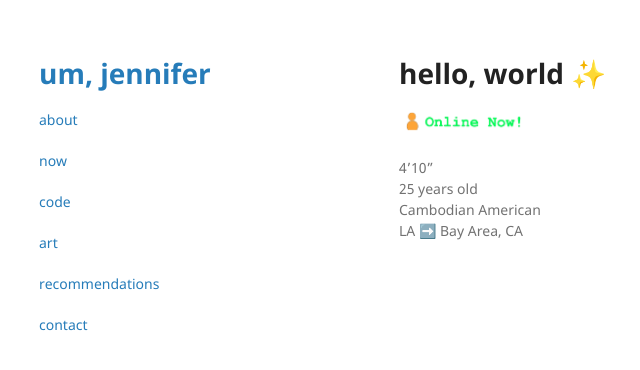
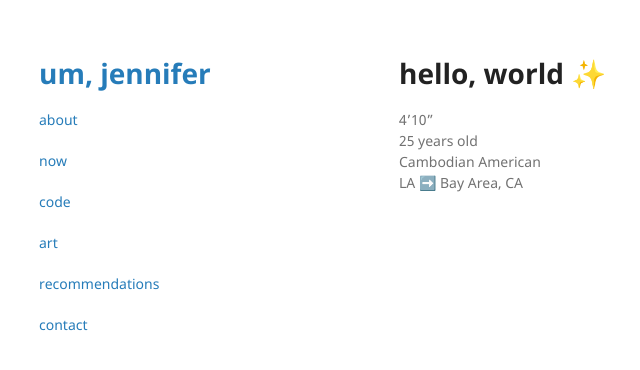
Before and after one commit to umjennifer/umjennifer.github.io, a Jekyll site: the page built from index.md, in a window 1280 px wide. Shown: the top 370 px of the page, without its empty margins (171-811 px from the left). Built offline with Jekyll 4.4.1, drawn with Linux system fonts in a browser that asks for light colours; our own code applies the rules of GitHub Pages for plain Markdown files.

Commit message:
Removing gif for now

```diff
--- a/_config.yml
+++ b/_config.yml
@@ -3,4 +3,3 @@ description:
 show_downloads: true
 google_analytics:
 theme:
-markdown: GFM
--- a/index.md
+++ b/index.md
@@ -3,8 +3,6 @@ layout: default
 ---
 # hello, world ✨
 
-![onlinenowgif](/assets/images/onlinenow.gif){:height="25%" width="25%"}
-
 4'10"
 25 years old
 Cambodian American
```
